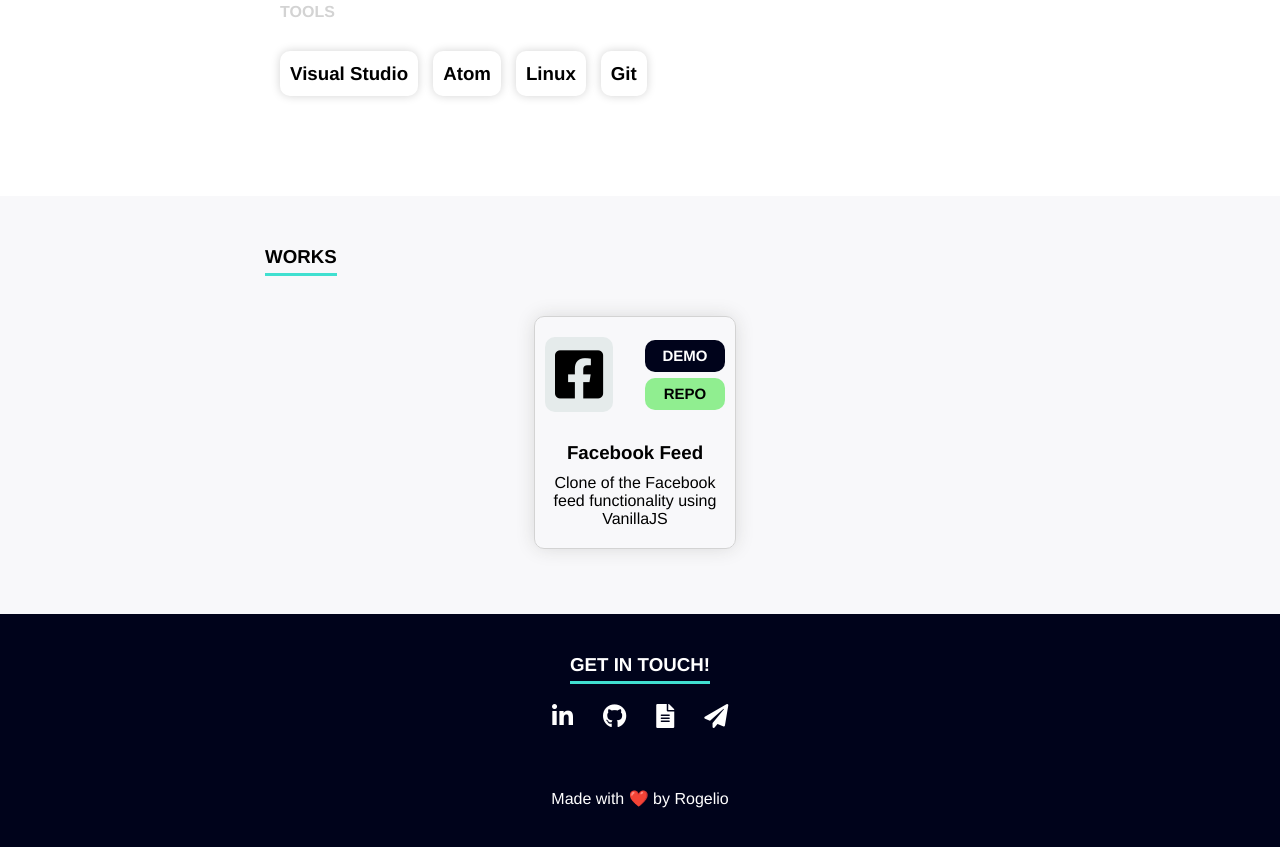
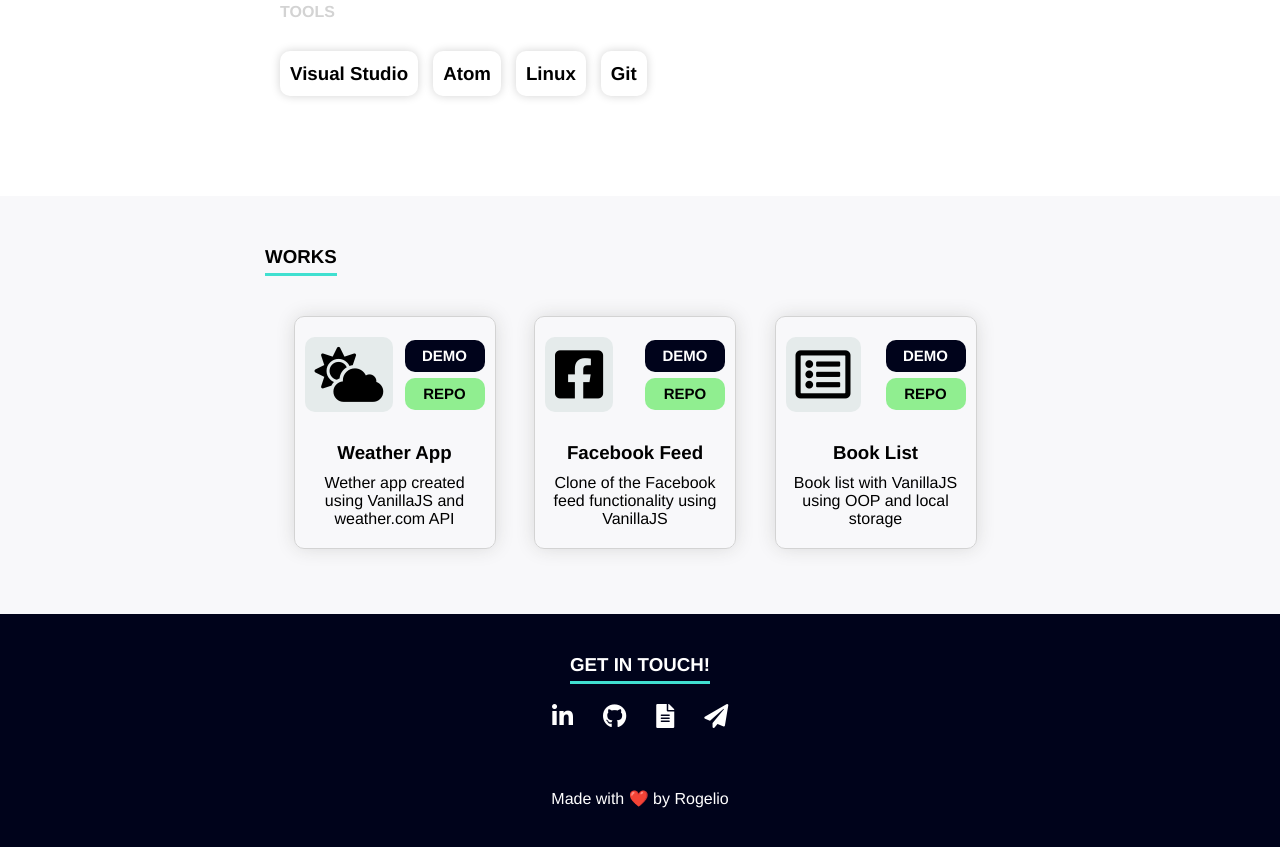
Before and after one commit to rogelio-lopez/First-Portfolio-2020, a website: page index.html in a window 1280 px wide. Shown: the part 1356-2203 px from the top of the page. Drawn offline with Linux system fonts and the light colour scheme.

Commit message:
Adding two projects

```diff
--- a/index.html
+++ b/index.html
@@ -147,15 +147,15 @@
 
                 <div class="works__content">
 
-                    <!-- weather app
+                    <!-- Weather App -->
                     <div class="works__card">
                         <div class="works__cardTop">
 
                             <i class="fas fa-cloud-sun"></i>
 
                             <div class="works__btns">
-                                <p class="works__btn demo">DEMO</p>
-                                <p class="works__btn repo">REPO</p>
+                                <a href="https://rogelio-lopez.github.io/Weather-App/" target="_blank"><p class="works__btn demo">DEMO</p></a>
+                                <a href="https://github.com/rogelio-lopez/Weather-App" target="_blank"><p class="works__btn repo">REPO</p></a>
                             </div>
                         </div>
                         <div class="works__cardBottom">
@@ -163,10 +163,12 @@
                                 <h3>Weather App</h3>
                             </div>
                             <div class="works__about">
-                                <p>This is a wether app created using VanillaJS and weather.com API</p>
+                                <p>Wether app created using VanillaJS and weather.com API</p>
                             </div>
                         </div>
-                    </div>-->
+                    </div>
+
+                    <!-- Facebook Feed -->
 
                     <div class="works__card">
                         <div class="works__cardTop">
@@ -184,6 +186,29 @@
                             </div>
                             <div class="works__about">
                                 <p>Clone of the Facebook feed functionality using VanillaJS</p>
+                            </div>
+                        </div>
+                    </div>
+
+
+                    <!-- Book List -->
+
+                    <div class="works__card">
+                        <div class="works__cardTop">
+
+                            <i class="far fa-list-alt"></i>
+
+                            <div class="works__btns">
+                                <a href="https://rogelio-lopez.github.io/Book-List/" target="_blank"><p class="works__btn demo">DEMO</p></a>
+                                <a href="https://github.com/rogelio-lopez/Book-List" target="_blank"><p class="works__btn repo">REPO</p></a>
+                            </div>
+                        </div>
+                        <div class="works__cardBottom">
+                            <div class="works__title">
+                                <h3>Book List</h3>
+                            </div>
+                            <div class="works__about">
+                                <p>Book list with VanillaJS using OOP and local storage</p>
                             </div>
                         </div>
                     </div>
```
